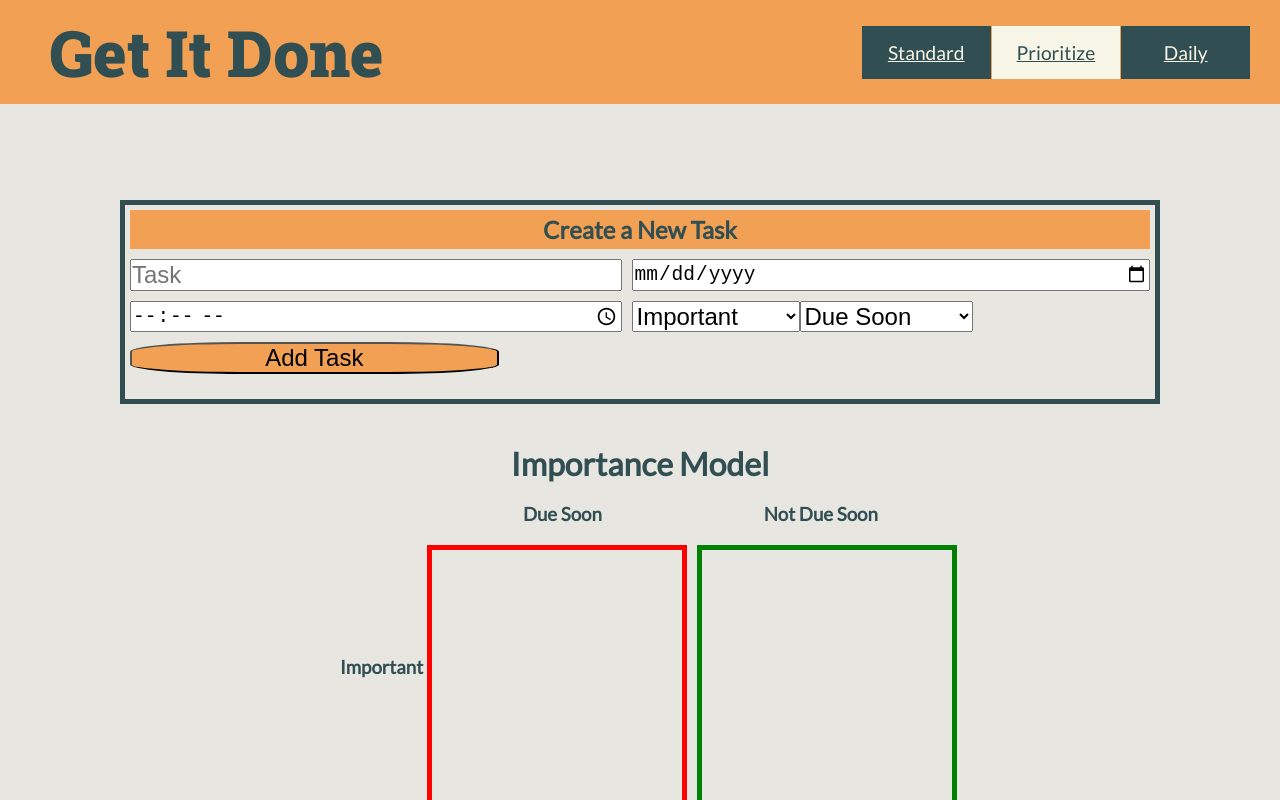
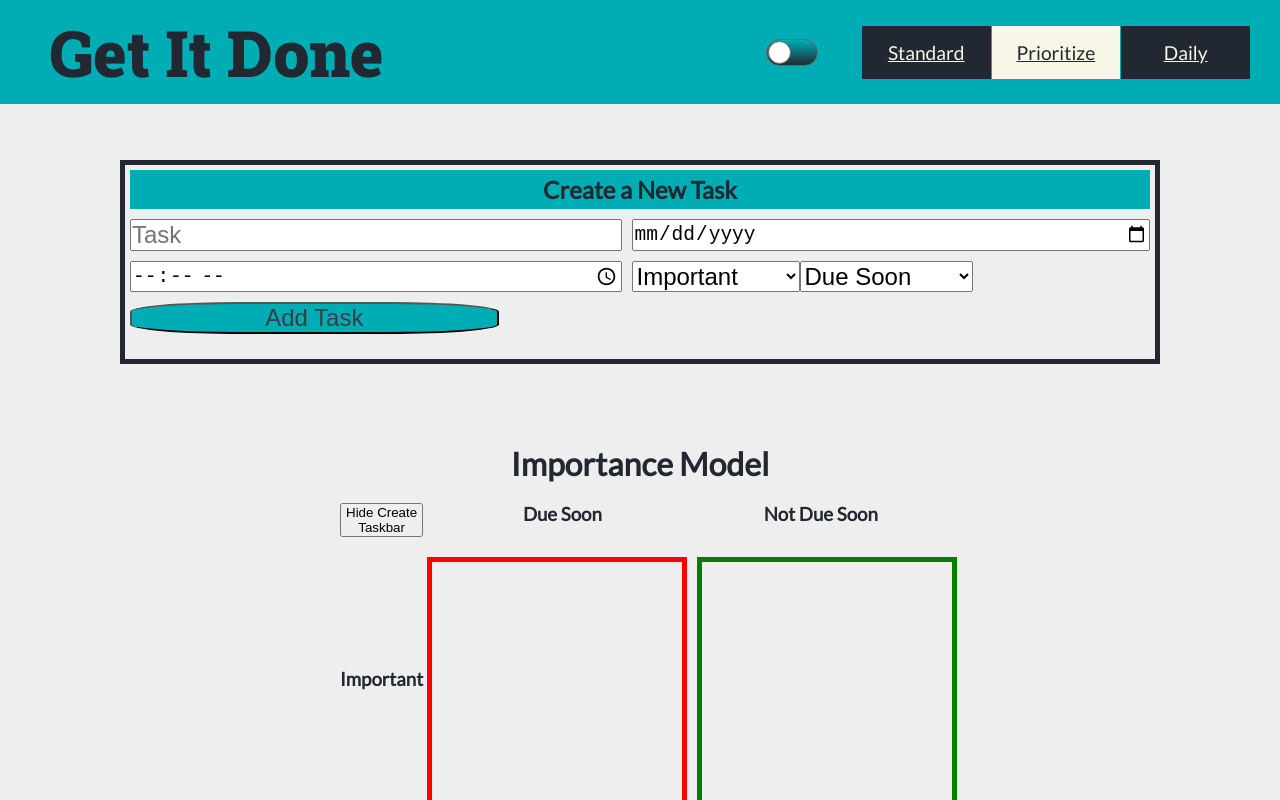
Before and after one commit to ejoc1103/get-it-done, a React (Create React App) app in the folder get-it-done/: page /prioritize in a window 1280 px wide. Shown: the top 800 px of the page. Built offline with nearby package versions, Linux system fonts and the light colour scheme.

Commit message:
Added a show/hide button for the task creator and fixed some css issues

```diff
--- a/get-it-done/src/Components/App.js
+++ b/get-it-done/src/Components/App.js
@@ -11,7 +11,9 @@ import Prioritize from "./mainPages/Prioritize";
 import Standard from "./mainPages/Standard";
 import Daily from "./mainPages/Daily";
 import { v4 as uuidv4 } from "uuid";
-import styled, { createGlobalStyle } from "styled-components";
+import styled, { createGlobalStyle, ThemeProvider } from "styled-components";
+import LightTheme from "../themes/light";
+import DarkTheme from "../themes/dark";
 //Main Styling
 const GlobalStyle = createGlobalStyle`
 *{
@@ -21,15 +23,16 @@ const GlobalStyle = createGlobalStyle`
 body {
   font-family: 'Roboto Slab', serif;
   font-family: 'Lato', sans-serif;
-  background: #E7E6E1;
+  background: ${({ theme }) => theme.bodyBackgroundColor};
+  color: ${({ theme }) => theme.bodyFontColor}
 }
 
 h1, h2, h3, h4, h5, h6 {
-  color: #314E52;
+  color: ${({ theme }) => theme.secondaryColor};
 }
 
 .is-active {
-  color: #314E52;
+  color: ${({ theme }) => theme.secondaryColor};
   background:  #F7F6E7;
 }
 `;
@@ -38,12 +41,13 @@ const NavStyled = styled.nav`
   display: grid;
   width: 100%;
   box-sizing: border-box;
-  background: #f2a154;
+  background: ${({ theme }) => theme.primaryColor};
   position: fixed;
   top: 0;
   grid-template-columns: 5fr 1fr;
   justify-content: center;
   padding: 10px;
+  z-index: 2;
 
   @media (max-width: 475px) {
     grid-template-columns: 1fr;
@@ -74,7 +78,7 @@ const MobileMenuIcon = styled.div`
   margin: 10px;
 
   > h2 {
-    background: #f7f6e7;
+    background: ${({ theme }) => theme.primaryColor};
     color: #911f27;
     justify-self: center;
     align-self: center;
@@ -104,7 +108,7 @@ const MobileMenuStyled = styled.ul`
 const NavLinkStyled = styled(NavLink)`
   color: #f7f6e7;
   font-size: 1.2em;
-  background: #314e52;
+  background: ${({ theme }) => theme.secondaryColor};
   display: grid;
   width: 90%;
   justify-self: end;
@@ -119,6 +123,8 @@ function App() {
   const [standard, setStandard] = useState([]);
   const [priority, setPriority] = useState([]);
   const [daily, setDaily] = useState([]);
+  // declaring state for the color theme
+  const [theme, setTheme] = useState(LightTheme);
   // sets a standard state for a task item for any to do list
   // uuid creates unique id's to help differentiate between list items
   const [item, setItem] = useState({
@@ -151,9 +157,18 @@ function App() {
   //decide whether or not to show form to set the start and end of user's day
   const [dayToggle, setDayToggle] = useState(true);
 
-  // removing className App see what happens
+  //state for showing and hiding create task bar
+  const [showTaskbar, setShowTaskbar] = useState(true);
+  console.log(showTaskbar);
   return (
-    <>
+    <ThemeProvider
+      theme={{
+        ...theme,
+        setTheme: () => {
+          setTheme(prev => (prev.id === "light" ? DarkTheme : LightTheme));
+        },
+      }}
+    >
       <GlobalStyle />
       {/* Used Router for Page selection and links */}
       <Router>
@@ -199,6 +214,7 @@ function App() {
           </ListStyled>
         </NavStyled>
         {/* Area for adding tasks to different list declared here becasue it's needed on all pages */}
+        {showTaskbar ? (
           <CreateTask
             standard={standard}
             setStandard={setStandard}
@@ -213,7 +229,9 @@ function App() {
             leftOvers={leftOvers}
             setLeftOvers={setLeftOvers}
             menuOpen={menuOpen}
+            showTaskbar={showTaskbar}
           />
+        ) : null}
         {/* Displays the different page options based on the routes */}
         <Switch>
           <Route path="/daily">
@@ -230,6 +248,8 @@ function App() {
               setLeftOvers={setLeftOvers}
               dayToggle={dayToggle}
               setDayToggle={setDayToggle}
+              showTaskbar={showTaskbar}
+              setShowTaskbar={setShowTaskbar}
             />
           </Route>
           <Route path="/prioritize">
@@ -238,6 +258,8 @@ function App() {
               setPriority={setPriority}
               item={item}
               setItem={setItem}
+              showTaskbar={showTaskbar}
+              setShowTaskbar={setShowTaskbar}
             />
           </Route>
           <Route path="/" exact>
@@ -246,6 +268,8 @@ function App() {
               setStandard={setStandard}
               item={item}
               setItem={setItem}
+              showTaskbar={showTaskbar}
+              setShowTaskbar={setShowTaskbar}
             />
           </Route>
           <Route path="*">
@@ -253,7 +277,7 @@ function App() {
           </Route>
         </Switch>
       </Router>
-    </>
+    </ThemeProvider>
   );
 }
 
--- a/get-it-done/src/Components/mainPages/Daily.js
+++ b/get-it-done/src/Components/mainPages/Daily.js
@@ -13,10 +13,21 @@ const DailyPageStyled = styled.div`
   width: 600px;
   text-align: center;
   margin: 0 auto;
+  margin-top: ${({ margin }) => (margin ? "none" : "12%")};
   padding: 0;
   grid-template-columns: 1fr;
   gap: 5px;
   margin-top: ${({ show }) => (show === true ? "" : "150px")};
+
+  @media (max-width: 900px) {
+    margin-top: ${({ margin }) => (margin ? "none" : "18%")};
+  }
+  @media (max-width: 730px) {
+    margin-top: ${({ margin }) => (margin ? "none" : "25%")};
+  }
+  @media (max-width: 500px) {
+    margin-top: ${({ margin }) => (margin ? "none" : "60%")};
+  }
 `;
 
 const DaySetterStyled = styled.form`
@@ -28,7 +39,7 @@ const DaySetterStyled = styled.form`
 
   > h2 {
     width: 100%;
-    background: #f2a154;
+    background: ${({ theme }) => theme.primaryColor};
     text-align: center;
     justify-self: center;
     padding: 5px 0;
@@ -44,7 +55,7 @@ const DaySetterStyled = styled.form`
 `;
 
 const SubmitStyled = styled.input`
-  background: #f2a154;
+  background: ${({ theme }) => theme.primaryColor};
   font-size: 1.5em;
   margin: 5px;
   padding: 0 5px;
@@ -53,20 +64,20 @@ const SubmitStyled = styled.input`
 const ChangeTimesStyled = styled.form`
   justify-self: end;
   > button {
-    background: #f2a154;
+    background: ${({ theme }) => theme.primaryColor};
     font-size: 1em;
   }
 `;
 
 const CancelButtonStyled = styled.button`
-  background: #f2a154;
+  background: ${({ theme }) => theme.primaryColor};
   font-size: 1.5em;
 `;
 
 const DailyScheduleStyled = styled.div`
   display: grid;
   grid-template-columns: 1fr 5fr;
-  border: 3px dashed #314e52;
+  border: 3px dashed ${({ theme }) => theme.secondaryColor};
   background-color: #f5f5f5;
   width: 100%;
 `;
@@ -78,10 +89,15 @@ const HourBlockStyled = styled.div`
 `;
 
 const LeftOversStyled = styled.div`
-  background: #d1c145;
+  background: ${({ theme }) => theme.bodyFontColor};
   > h2 {
     color: white;
   }
+`;
+
+const ShowTaskStyled = styled.button`
+  width: 40%;
+  justify-self: center;
 `;
 
 const Daily = ({
@@ -96,6 +112,8 @@ const Daily = ({
   setLeftOvers,
   dayToggle,
   setDayToggle,
+  showTaskbar,
+  setShowTaskbar,
 }) => {
   // changes some ui to to make editing times more readable and functional
   const [editTimes, setEditTimes] = useState(false);
@@ -191,8 +209,19 @@ const Daily = ({
   }, [daily, setLeftOvers, dayToggle, times]);
 
   return (
-    <DailyPageStyled show={show}>
-      <h1>Daily Tasks</h1>
+    <DailyPageStyled show={show} margin={showTaskbar}>
+      <div>
+        <h1>Daily Tasks</h1>
+        {dayToggle ? null : (
+          <ShowTaskStyled
+            onClick={() => {
+              setShowTaskbar(prevState => !prevState);
+            }}
+          >
+            {showTaskbar ? "Hide Create Taskbar" : "Create a New Task"}
+          </ShowTaskStyled>
+        )}
+      </div>
       {dayToggle ? (
         <DaySetterStyled onSubmit={handleSubmit}>
           <h2>Set Hours For Your Day</h2>
@@ -268,7 +297,7 @@ const Daily = ({
                       />
                       {toggle ? (
                         <EditTasks
-                          item={daily[index]}
+                          item={leftOvers[index]}
                           list={daily}
                           setItem={setItem}
                           setList={setDaily}
--- a/get-it-done/src/Components/mainPages/Prioritize.js
+++ b/get-it-done/src/Components/mainPages/Prioritize.js
@@ -13,6 +13,7 @@ const PriorityPageStyled = styled.div`
   min-height: 200px;
   width: 600px;
   margin: 0 auto;
+  margin-top: ${({ margin }) => (margin ? "none" : "12%")};
   padding: 0;
   gap: 20px;
   grid-template-areas:
@@ -22,6 +23,16 @@ const PriorityPageStyled = styled.div`
     "subhead4 content content";
 
   grid-template-columns: 2fr 6fr 6fr;
+
+  @media (max-width: 900px) {
+    margin-top: ${({ margin }) => (margin ? "none" : "18%")};
+  }
+  @media (max-width: 730px) {
+    margin-top: ${({ margin }) => (margin ? "none" : "25%")};
+  }
+  @media (max-width: 500px) {
+    margin-top: ${({ margin }) => (margin ? "none" : "60%")};
+  }
 `;
 
 const PriorityHeaderStyled = styled.h1`
@@ -65,8 +76,8 @@ const ImportantSoonStyled = styled.ul`
   display: grid;
   border: 5px solid red;
   grid-area: list1;
-  width: 250px;
-  height: 250px;
+  min-width: 250px;
+  min-height: 250px;
   justify-self: center;
 `;
 
@@ -74,8 +85,8 @@ const ImportantNotSoonStyled = styled.ul`
   display: grid;
   border: 5px solid green;
   grid-area: list2;
-  width: 250px;
-  height: 250px;
+  min-width: 250px;
+  min-height: 250px;
   grid-template-columns: 1fr;
   justify-self: center;
 `;
@@ -84,8 +95,8 @@ const NotImportantSoon = styled.ul`
   display: grid;
   border: 5px solid blue;
   grid-area: list3;
-  width: 250px;
-  height: 250px;
+  min-width: 250px;
+  min-height: 250px;
   grid-template-columns: 10px 1fr;
   justify-self: center;
 `;
@@ -94,12 +105,20 @@ const NotImportantNotSoon = styled.ul`
   display: grid;
   border: 5px solid gray;
   grid-area: list4;
-  width: 250px;
-  height: 250px;
+  min-width: 250px;
+  min-height: 250px;
   justify-self: center;
 `;
 
-const Prioritize = ({ priority, setPriority, setItem }) => {
+const ShowTaskStyled = styled.button``;
+
+const Prioritize = ({
+  priority,
+  setPriority,
+  setItem,
+  showTaskbar,
+  setShowTaskbar,
+}) => {
   const location = useLocation();
 
   const [ims, setIms] = useState([]);
@@ -132,8 +151,16 @@ const Prioritize = ({ priority, setPriority, setItem }) => {
   // for creating box
   // transform: rotate(-90deg);
   return (
-    <PriorityPageStyled>
+    <PriorityPageStyled margin={showTaskbar}>
       <PriorityHeaderStyled>Importance Model</PriorityHeaderStyled>
+      <ShowTaskStyled
+        onClick={() => {
+          setShowTaskbar(prevState => !prevState);
+        }}
+      >
+        {showTaskbar ? "Hide Create Taskbar" : "Create a New Task"}
+      </ShowTaskStyled>
+
       <SubHead1Styled>Due Soon</SubHead1Styled>
       <SubHead2Styled>Not Due Soon</SubHead2Styled>
       <SubHead3Styled>Important</SubHead3Styled>
--- a/get-it-done/src/Components/mainPages/Standard.js
+++ b/get-it-done/src/Components/mainPages/Standard.js
@@ -15,6 +15,8 @@ const StandardListStyled = styled.div`
   margin: 0 auto;
   padding: 0;
 
+  margin-top: ${({ margin }) => (margin ? "none" : "12%")};
+
   > ul {
     color: #555;
     font-size: 22px;
@@ -22,15 +24,48 @@ const StandardListStyled = styled.div`
     width: 500px;
     border: 1px solid #dedede;
   }
-  > h1 {
-    text-align: center;
+  > div {
+    display: grid;
+    > h1 {
+      text-align: center;
+    }
+  }
+
+  @media (max-width: 900px) {
+    margin-top: ${({ margin }) => (margin ? "none" : "18%")};
+  }
+  @media (max-width: 730px) {
+    margin-top: ${({ margin }) => (margin ? "none" : "25%")};
+  }
+  @media (max-width: 500px) {
+    margin-top: ${({ margin }) => (margin ? "none" : "60%")};
   }
 `;
+const ShowTaskStyled = styled.button`
+  width: 40%;
+  justify-self: center;
+  align-self: center;
+`;
 //Receives lists and item creation functions from main state through App.js
-const Standard = ({ standard, setStandard, setItem }) => {
+const Standard = ({
+  standard,
+  setStandard,
+  setItem,
+  showTaskbar,
+  setShowTaskbar,
+}) => {
   return (
-    <StandardListStyled>
-      <h1>Standard List</h1>
+    <StandardListStyled margin={showTaskbar}>
+      <div>
+        <h1>Standard List</h1>
+        <ShowTaskStyled
+          onClick={() => {
+            setShowTaskbar(prevState => !prevState);
+          }}
+        >
+          {showTaskbar ? "Hide Create Taskbar" : "Create a New Task"}
+        </ShowTaskStyled>
+      </div>
       <div>
         {/* maps over the array that makes up the standard list to show the items on the page */}
         {standard.map(
--- a/get-it-done/src/Components/utilities/CreateTask.js
+++ b/get-it-done/src/Components/utilities/CreateTask.js
@@ -6,16 +6,20 @@ import InputArea from "./InputArea";
 import styled from "styled-components";
 
 const CreateTaskStyled = styled.div`
-  display: ${({ open }) => {
-    return open ? "none" : "grid";
-  }};
+  display: ${({ open }) => (open ? "none" : "grid")};
   margin: 120px;
   position: -webkit-sticky; /* Safari */
   position: sticky;
-  top: 25%;
-  border: 5px solid #314e52;
-  background: #e7e6e1;
+  top: 20%;
+  border: 5px solid ${({ theme }) => theme.secondaryColor};
+  background: ${({ theme }) => theme.bodyBackgroundColor};
+  color: ${({ theme }) => theme.bodyFontColor};
   padding: 5px;
+  z-index: 1;
+
+  @media (max-width: 905px) {
+    margin-top: 150px;
+  }
 
   @media (max-width: 768px) {
     margin-top: 150px;
@@ -46,6 +50,7 @@ function CreateTask({
   times,
   toggle,
   menuOpen,
+  showTaskbar,
 }) {
   const { pathname } = useLocation();
   //Create tasks doesnt show right away on day planner page
--- a/get-it-done/src/Components/utilities/EditTasks.js
+++ b/get-it-done/src/Components/utilities/EditTasks.js
@@ -13,8 +13,8 @@ const EditTasksStyled = styled.div`
   margin-left: -250px;
   padding: 30px;
   background: #f5f5f5;
-  border: 5px solid #314e52;
-
+  border: 5px solid ${({ theme }) => theme.secondaryColor};
+  z-index: 5;
   > h2 {
     text-align: center;
   }
--- a/get-it-done/src/Components/utilities/Header.js
+++ b/get-it-done/src/Components/utilities/Header.js
@@ -1,19 +1,31 @@
-import React from "react";
-import styled from "styled-components";
-
-const StyledHeader = styled.h1`
+import React, { useContext } from "react";
+import styled, { ThemeContext } from "styled-components";
+import Toggle from "./Toggle";
+const StyledHeader = styled.header`
   display: grid;
+  grid-template-columns: 2fr 1fr;
   width: 100%;
   font-size: 4em;
   font-family: "Roboto Slab", serif;
   justify-self: start;
   font-weight: 800;
-  color: #314e52;
+  color: ${({ theme }) => theme.secondaryColor};
   padding-left: 40px;
+
+  @media (max-width: 905px) {
+    grid-template-columns: 1fr;
+  }
 `;
 
 const Header = () => {
-  return <StyledHeader>Get It Done</StyledHeader>;
+  const { id, setTheme } = useContext(ThemeContext);
+  return (
+    <div>
+      <StyledHeader>
+        Get It Done <Toggle isActive={id === "dark"} onToggle={setTheme} />
+      </StyledHeader>
+    </div>
+  );
 };
 
 export default Header;
--- a/get-it-done/src/Components/utilities/InputArea.js
+++ b/get-it-done/src/Components/utilities/InputArea.js
@@ -10,7 +10,7 @@ const InputAreaStyled = styled.div`
   margin-bottom: 20px;
   > h2 {
     width: 100%;
-    background: #f2a154;
+    background: ${({ theme }) => theme.primaryColor};
     text-align: center;
     padding: 5px 0;
   }
@@ -25,7 +25,8 @@ const FormStyled = styled.form`
     > button {
       display: grid;
       font-size: 1.5em;
-      background-color: #f2a154;
+      background-color: ${({ theme }) => theme.primaryColor};
+      color: ${({ theme }) => theme.bodyFontColor};
       border-radius: 30%;
       width: 75%;
 
--- /dev/null
+++ b/get-it-done/src/Components/utilities/Toggle.js
@@ -0,0 +1,37 @@
+import React from "react";
+import styled from "styled-components";
+
+const ToggleWrapper = styled.div`
+  width: 50px;
+  min-width: 50px;
+  height: 25px;
+  border-radius: 25px;
+  border: 1px solid #666;
+  margin: auto;
+  display: flex;
+  background-image: linear-gradient(
+    to bottom,
+    ${props => props.theme.primaryColor},
+    ${props => props.theme.secondaryColor}
+  );
+`;
+
+const Notch = styled.div`
+  height: 21px;
+  width: 21px;
+  border: 1px solid #666;
+  margin-top: 1px;
+  background: white;
+  border-radius: 50%;
+  transition: tansform 0.1s linear;
+  transform: translate(${props => (props.isActive ? "26px" : "1px")});
+`;
+const Toggle = ({ isActive, onToggle }) => {
+  return (
+    <ToggleWrapper onClick={onToggle}>
+      <Notch isActive={isActive} />
+    </ToggleWrapper>
+  );
+};
+
+export default Toggle;
--- /dev/null
+++ b/get-it-done/src/themes/dark.js
@@ -0,0 +1,9 @@
+const theme = {
+  id: "dark",
+  primaryColor: "#000000",
+  secondaryColor: "#700B97",
+  bodyBackgroundColor: "black",
+  bodyFontColor: "#8E05C2",
+};
+
+export default theme;
--- /dev/null
+++ b/get-it-done/src/themes/light.js
@@ -0,0 +1,9 @@
+const theme = {
+  id: "light",
+  primaryColor: "#00ADB5",
+  secondaryColor: "#222831",
+  bodyBackgroundColor: "#EEEEEE",
+  bodyFontColor: "#393E46",
+};
+
+export default theme;
```
Lines whose indentation alone changed are shown as unchanged.
